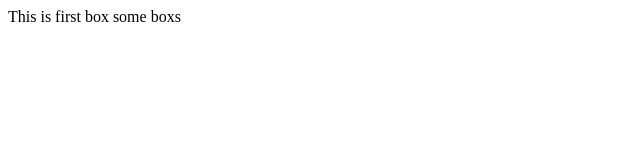
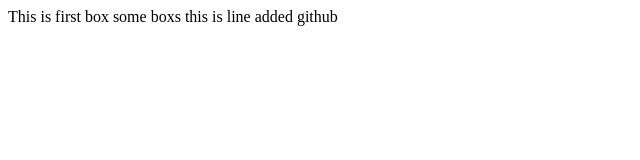
Before and after one commit to andreich09/test_repositori, a plain HTML site: page index.html in a window 1280 px wide. Shown: the whole page, without its empty margins (0-640 px from the left). Drawn offline with Linux system fonts and the light colour scheme.

Commit message:
Update index.html

```diff
--- a/index.html
+++ b/index.html
@@ -10,6 +10,7 @@
 
 This is first box
 some boxs
+    this is line added github
 
 </body>
 </html>
```
